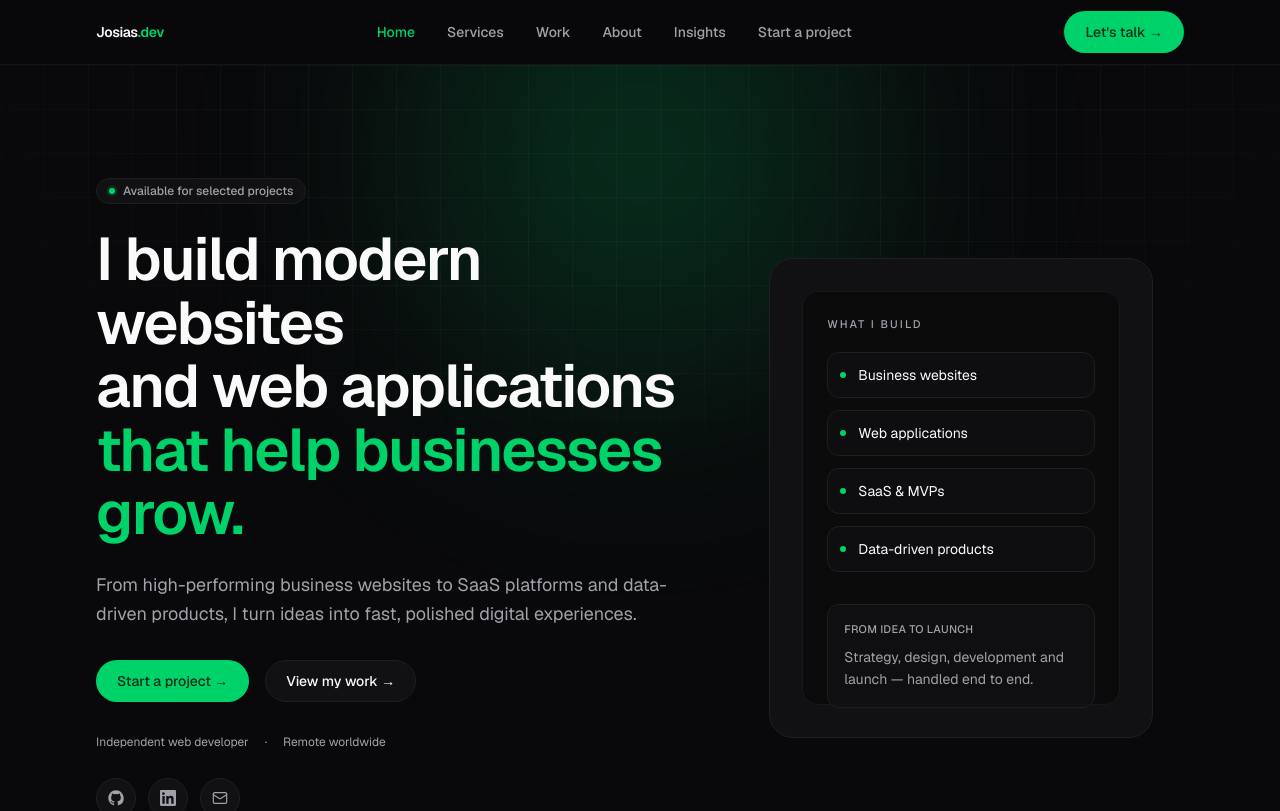
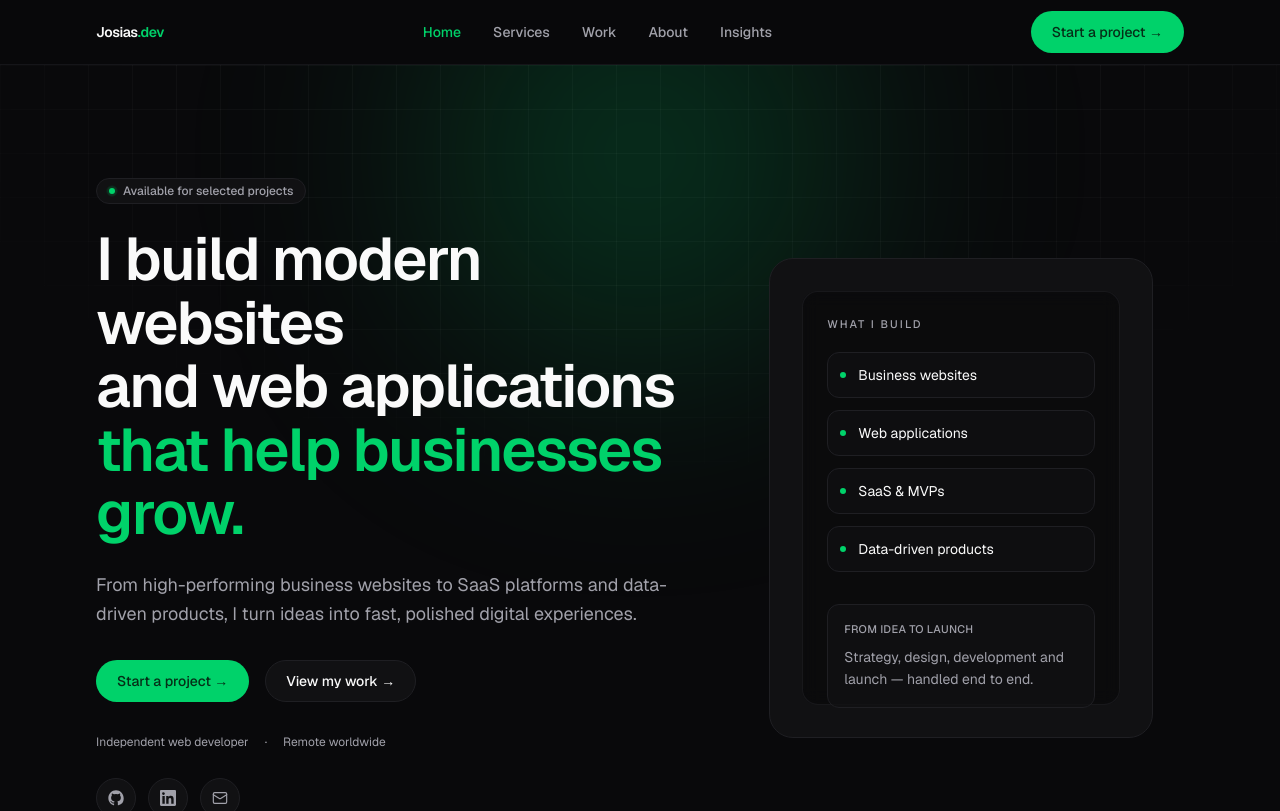
Before and after one commit to bk2024b/Josias.dev, a Next.js app: page / in a window 1280 px wide. Shown: the top 811 px of the page. Built offline with nearby package versions, Linux system fonts and the light colour scheme.

Commit message:
feat: make primary header CTA point to project intake

```diff
--- a/components/layout/Header.jsx
+++ b/components/layout/Header.jsx
@@ -11,82 +11,29 @@ import { Button } from "@/components/shared/Button";
 export function Header() {
   const pathname = usePathname();
   const [open, setOpen] = useState(false);
+  const navItems = navigation.filter((item) => item.href !== "/start-project");
 
   return (
     <header className="sticky top-0 z-50 border-b border-border/60 bg-background/70 backdrop-blur-md">
       <div className="mx-auto flex h-16 w-full max-w-6xl items-center justify-between px-5 sm:px-8">
-        <Link
-          href="/"
-          className="text-sm font-semibold tracking-tight text-foreground"
-          onClick={() => setOpen(false)}
-        >
+        <Link href="/" className="text-sm font-semibold tracking-tight text-foreground" onClick={() => setOpen(false)}>
           Josias<span className="text-accent">.dev</span>
         </Link>
-
         <nav className="hidden items-center gap-8 md:flex">
-          {navigation.map((item) => {
+          {navItems.map((item) => {
             const active = pathname === item.href;
-            return (
-              <Link
-                key={item.href}
-                href={item.href}
-                className={cn(
-                  "text-sm font-medium text-foreground-muted transition-colors hover:text-foreground",
-                  active && "text-accent hover:text-accent"
-                )}
-              >
-                {item.label}
-              </Link>
-            );
+            return <Link key={item.href} href={item.href} className={cn("text-sm font-medium text-foreground-muted transition-colors hover:text-foreground", active && "text-accent hover:text-accent")}>{item.label}</Link>;
           })}
         </nav>
-
-        <div className="hidden md:block">
-          <Button href="/contact" className="text-sm">
-            Let&apos;s talk →
-          </Button>
-        </div>
-
-        <button
-          type="button"
-          className="flex h-10 w-10 items-center justify-center rounded-full border border-border text-foreground md:hidden"
-          aria-label={open ? "Close menu" : "Open menu"}
-          aria-expanded={open}
-          onClick={() => setOpen((v) => !v)}
-        >
+        <div className="hidden md:block"><Button href="/start-project" className="text-sm">Start a project →</Button></div>
+        <button type="button" className="flex h-10 w-10 items-center justify-center rounded-full border border-border text-foreground md:hidden" aria-label={open ? "Close menu" : "Open menu"} aria-expanded={open} onClick={() => setOpen((v) => !v)}>
           {open ? <X size={18} /> : <Menu size={18} />}
         </button>
       </div>
-
-      {open && (
-        <div className="border-t border-border/60 bg-background md:hidden">
-          <nav className="flex flex-col gap-1 px-5 py-4">
-            {navigation.map((item) => {
-              const active = pathname === item.href;
-              return (
-                <Link
-                  key={item.href}
-                  href={item.href}
-                  onClick={() => setOpen(false)}
-                  className={cn(
-                    "rounded-lg px-3 py-3 text-base font-medium text-foreground-muted transition-colors hover:bg-surface hover:text-foreground",
-                    active && "text-accent"
-                  )}
-                >
-                  {item.label}
-                </Link>
-              );
-            })}
-            <Button
-              href="/contact"
-              className="mt-2 justify-center"
-              onClick={() => setOpen(false)}
-            >
-              Let&apos;s talk →
-            </Button>
-          </nav>
-        </div>
-      )}
+      {open && <div className="border-t border-border/60 bg-background md:hidden"><nav className="flex flex-col gap-1 px-5 py-4">
+        {navItems.map((item) => { const active = pathname === item.href; return <Link key={item.href} href={item.href} onClick={() => setOpen(false)} className={cn("rounded-lg px-3 py-3 text-base font-medium text-foreground-muted transition-colors hover:bg-surface hover:text-foreground", active && "text-accent")}>{item.label}</Link>; })}
+        <Button href="/start-project" className="mt-2 justify-center" onClick={() => setOpen(false)}>Start a project →</Button>
+      </nav></div>}
     </header>
   );
 }
```
